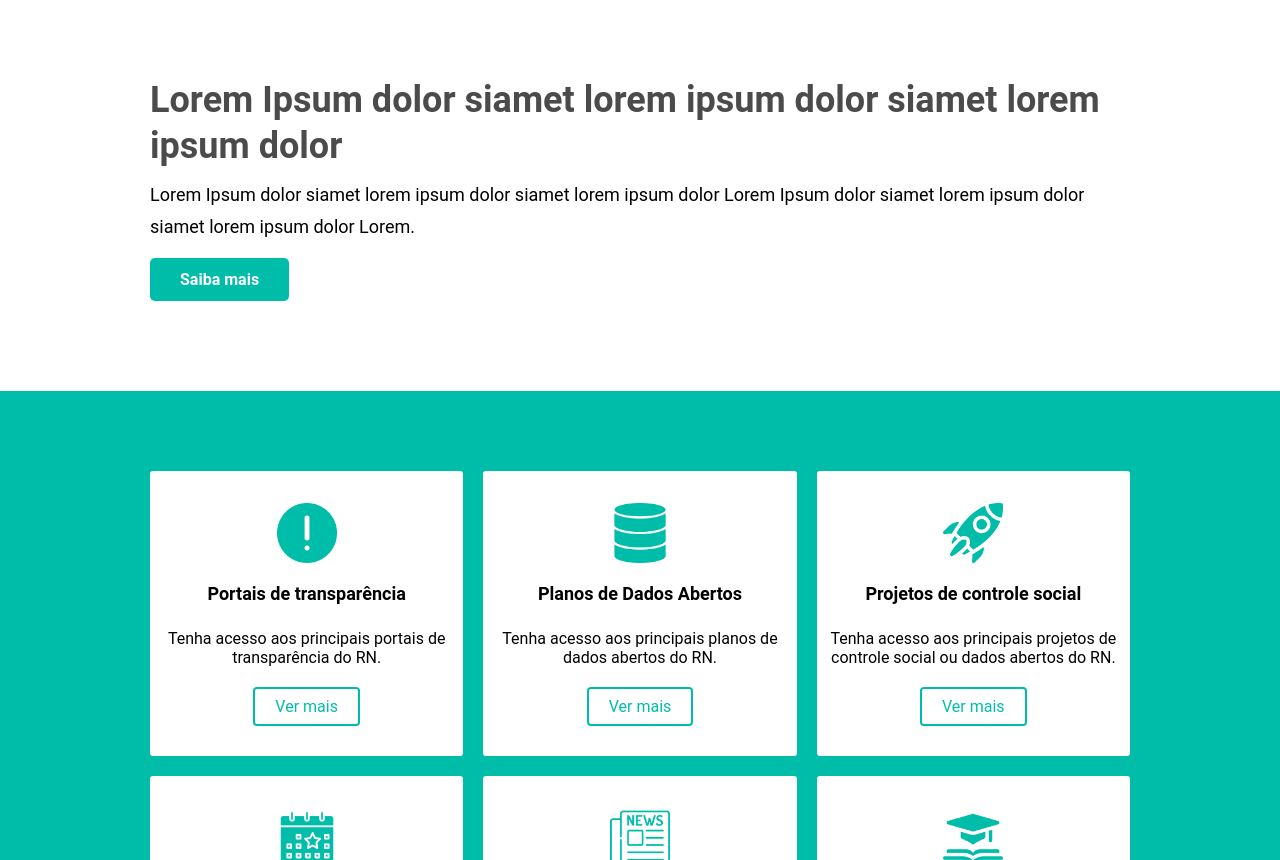
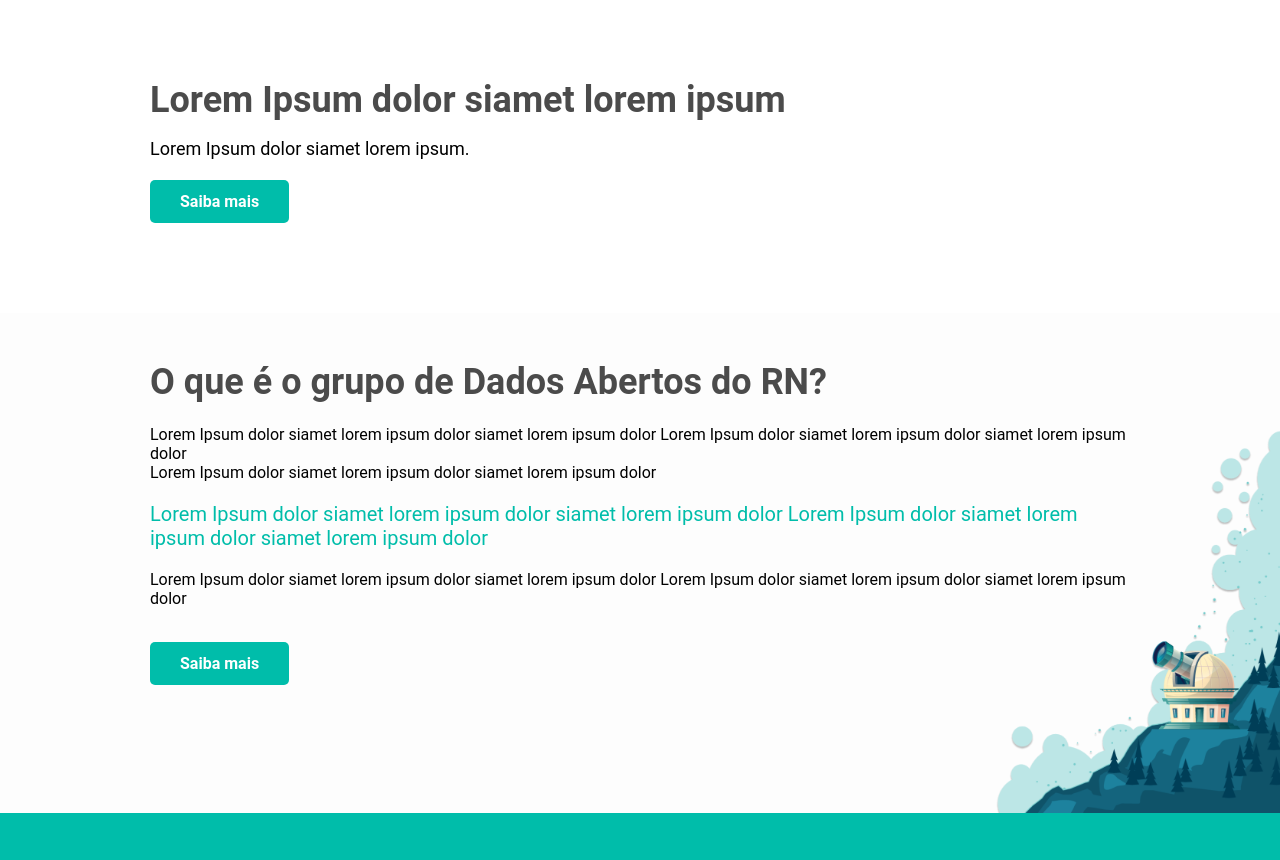
Before and after one commit to dadosabertosrn/site, a plain HTML site: page index.html in a window 1280 px wide. Shown: the part 92-952 px from the top of the page. Drawn offline with Linux system fonts and the light colour scheme.

Commit message:
seção de o que é o dados abertos rn

```diff
--- a/css/responsive.css
+++ b/css/responsive.css
@@ -21,6 +21,9 @@ html {
         width: 90%;
         margin-bottom: 20px;
     }
+    .presents {
+        background-size: 33%;
+      }
 }
 
 @media (max-width: 950px) {
--- a/css/style.css
+++ b/css/style.css
@@ -128,7 +128,44 @@ section.hero p {
   margin: 10px 0px 0px;
 }
 
+/*===============
+PRESENTS
+==================*/
+.presents {
+  padding-top:2%;
+  background-image: url("../img/bg-sobre.png");
+  background-repeat: no-repeat;
+  background-position: right bottom;
+  background-size: 23%;
+  background-color: #f9f9f963;
+  /*background-color: #F98523;*/
+}
 
+.presents .container{
+  width: 90%;
+  max-width: 980px;
+  margin: auto;
+  padding: 20px 0 10% 0;
+}
+
+.presents .container p {
+  margin-top: 20px;
+}
+
+.presents .intro {
+  margin-top: 30px;
+}
+.presents .text-green {
+  color: #00BDAA;
+  font-size: 2rem;
+  font-weight: 400;
+}
+
+.presents .text-gray {
+  color: #949494;
+  font-size: 1.5rem;
+  font-weight: 400;
+}
 
 /*===============
 MAIN
--- a/index.html
+++ b/index.html
@@ -43,17 +43,13 @@
           </nav>
         </div>
       </div>
-
     <section class="hero">
       <div class="container">
         <div>
           <h2>
-            Lorem Ipsum dolor siamet lorem ipsum dolor siamet lorem ipsum dolor
-          </h2>
+            Lorem Ipsum dolor siamet lorem ipsum</h2>
           <p>
-            Lorem Ipsum dolor siamet lorem ipsum dolor siamet lorem ipsum dolor
-            Lorem Ipsum dolor siamet lorem ipsum dolor siamet lorem ipsum dolor
-            Lorem.
+            Lorem Ipsum dolor siamet lorem ipsum.
           </p>
           <a href="#" class="button">Saiba mais</a>
         </div>
@@ -61,11 +57,35 @@
     </section>
     </header>
 
+    <section class="presents">
+      <div class="container">
+        <h2>
+          O que é o grupo de Dados Abertos do RN?
+        </h2>
+        <p class="intro">
+          Lorem Ipsum dolor siamet lorem ipsum dolor siamet lorem ipsum dolor
+          Lorem Ipsum dolor siamet lorem ipsum dolor siamet lorem ipsum dolor
+          <br>Lorem Ipsum dolor siamet lorem ipsum dolor siamet lorem ipsum dolor
+        </p>
+        <p class="text-green">
+          Lorem Ipsum dolor siamet lorem ipsum dolor siamet lorem ipsum dolor
+          Lorem Ipsum dolor siamet lorem ipsum dolor siamet lorem ipsum dolor
+        </p>
+
+        <p class=".text-gray">
+          Lorem Ipsum dolor siamet lorem ipsum dolor siamet lorem ipsum dolor
+          Lorem Ipsum dolor siamet lorem ipsum dolor siamet lorem ipsum dolor
+        </p>
+        <br>
+        <a href="#" class="button">Saiba mais</a>
+      </div>
+    </section>
+
     <main class="main">
       <section class="cards">
         <div class="card">
           <div class="image">
-            <img src="path" / style="width:60px">
+            <img src="path" style="width:60px">
           </div>
           <div class="content">
             <p class="title">
```
